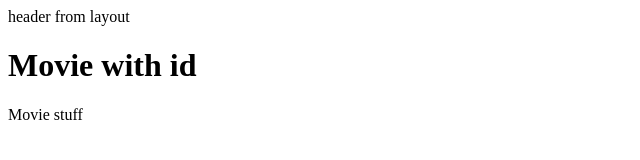
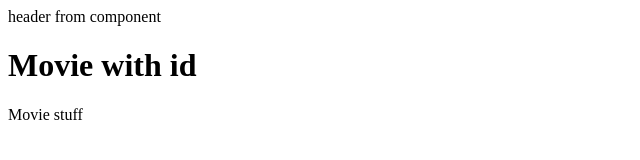
Before and after one commit to mannuccimattia/webapp-react, a React (Vite) app: page /movies/1 in a window 1280 px wide. Shown: the top 160 px of the page, without its empty margins (0-640 px from the left). Built offline with nearby package versions, Linux system fonts and the light colour scheme.

Commit message:
[FEAT] Added header component to layout

```diff
--- /dev/null
+++ b/src/components/Header.jsx
@@ -0,0 +1,9 @@
+const Header = () => {
+  return (
+    <nav className="navbar bg-secondary">
+      header from component
+    </nav>
+  )
+}
+
+export default Header
--- a/src/layouts/DefaultLayout.jsx
+++ b/src/layouts/DefaultLayout.jsx
@@ -1,9 +1,10 @@
 import { Outlet } from "react-router-dom"
+import Header from "../components/Header"
 
 const DefaultLayout = () => {
   return (
     <>
-      <header>header from layout</header>
+      <header><Header /></header>
       <main>
         <Outlet />
       </main>
```
